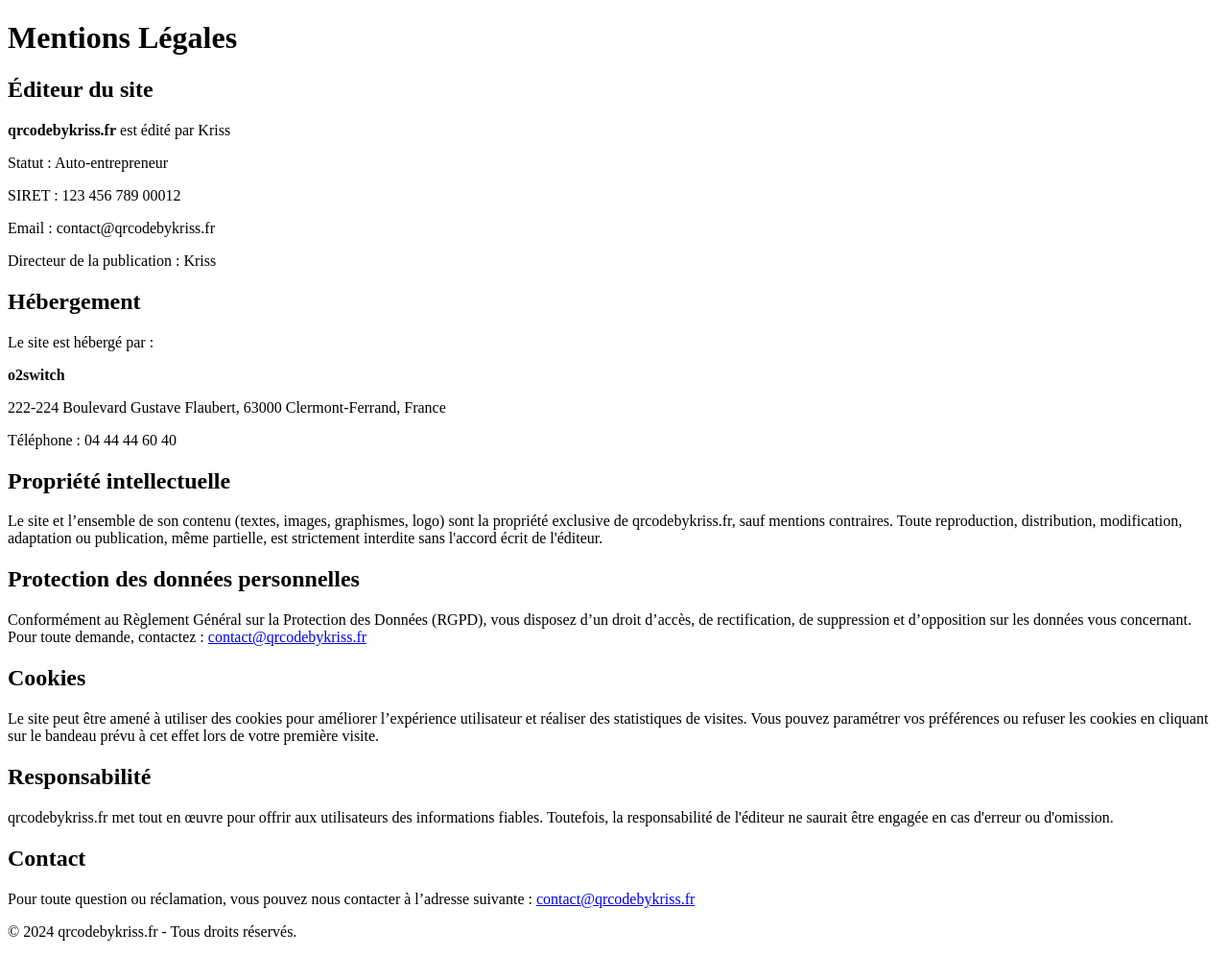
After one commit to christopheschulz/qr_code, a Django app: template src/QrCodeReader/templates/mentions légales.html in a window 1280 px wide. The commit adds this page. Shown: the whole page at 96% size. Run offline with Django 5.2, Linux system fonts and the light colour scheme; the template is opened without the code that fills it, so the values that code supplies are empty.

```diff
--- a/src/QrCodeReader/settings.py
+++ b/src/QrCodeReader/settings.py
@@ -24,7 +24,7 @@ BASE_DIR = Path(__file__).resolve().parent.parent
 SECRET_KEY = 'django-insecure-=30v=fmyhg82fq49&d6b=hgfvrm)besmjzglryt(@m*9c(h4cg'
 
 # SECURITY WARNING: don't run with debug turned on in production!
-DEBUG = True
+DEBUG = False
 
 ALLOWED_HOSTS = [
     'qrcodebykriss.fr',
--- /dev/null
+++ b/src/QrCodeReader/templates/mentions légales.html
@@ -0,0 +1,41 @@
+<!DOCTYPE html>
+<html lang="fr">
+<head>
+    <meta charset="UTF-8">
+    <meta name="viewport" content="width=device-width, initial-scale=1.0">
+    <title>Mentions Légales - qrcodebykriss.fr</title>
+</head>
+<body class="bg-gray-50 text-gray-800 p-8 max-w-3xl mx-auto leading-relaxed">
+    <h1 class="text-3xl font-bold mb-6">Mentions Légales</h1>
+
+    <h2 class="text-2xl font-semibold mb-4">Éditeur du site</h2>
+    <p><strong>qrcodebykriss.fr</strong> est édité par Kriss</p>
+    <p>Statut : Auto-entrepreneur</p>
+    <p>SIRET : 123 456 789 00012</p>
+    <p>Email : contact@qrcodebykriss.fr</p>
+    <p>Directeur de la publication : Kriss</p>
+
+    <h2 class="text-2xl font-semibold mt-8 mb-4">Hébergement</h2>
+    <p>Le site est hébergé par :</p>
+    <p><strong>o2switch</strong></p>
+    <p>222-224 Boulevard Gustave Flaubert, 63000 Clermont-Ferrand, France</p>
+    <p>Téléphone : 04 44 44 60 40</p>
+
+    <h2 class="text-2xl font-semibold mt-8 mb-4">Propriété intellectuelle</h2>
+    <p>Le site et l’ensemble de son contenu (textes, images, graphismes, logo) sont la propriété exclusive de qrcodebykriss.fr, sauf mentions contraires. Toute reproduction, distribution, modification, adaptation ou publication, même partielle, est strictement interdite sans l'accord écrit de l'éditeur.</p>
+
+    <h2 class="text-2xl font-semibold mt-8 mb-4">Protection des données personnelles</h2>
+    <p>Conformément au Règlement Général sur la Protection des Données (RGPD), vous disposez d’un droit d’accès, de rectification, de suppression et d’opposition sur les données vous concernant. Pour toute demande, contactez : <a href="mailto:contact@qrcodebykriss.fr" class="text-blue-500 underline">contact@qrcodebykriss.fr</a></p>
+
+    <h2 class="text-2xl font-semibold mt-8 mb-4">Cookies</h2>
+    <p>Le site peut être amené à utiliser des cookies pour améliorer l’expérience utilisateur et réaliser des statistiques de visites. Vous pouvez paramétrer vos préférences ou refuser les cookies en cliquant sur le bandeau prévu à cet effet lors de votre première visite.</p>
+
+    <h2 class="text-2xl font-semibold mt-8 mb-4">Responsabilité</h2>
+    <p>qrcodebykriss.fr met tout en œuvre pour offrir aux utilisateurs des informations fiables. Toutefois, la responsabilité de l'éditeur ne saurait être engagée en cas d'erreur ou d'omission.</p>
+
+    <h2 class="text-2xl font-semibold mt-8 mb-4">Contact</h2>
+    <p>Pour toute question ou réclamation, vous pouvez nous contacter à l’adresse suivante : <a href="mailto:contact@qrcodebykriss.fr" class="text-blue-500 underline">contact@qrcodebykriss.fr</a></p>
+
+    <p class="mt-8 text-sm text-gray-600">&copy; 2024 qrcodebykriss.fr - Tous droits réservés.</p>
+</body>
+</html>
```
Also changed, not shown: src/QrCodeReader/static/script/script.js (+9 -26 lines), src/QrCodeReader/templates/base.html (+13 -9 lines).
